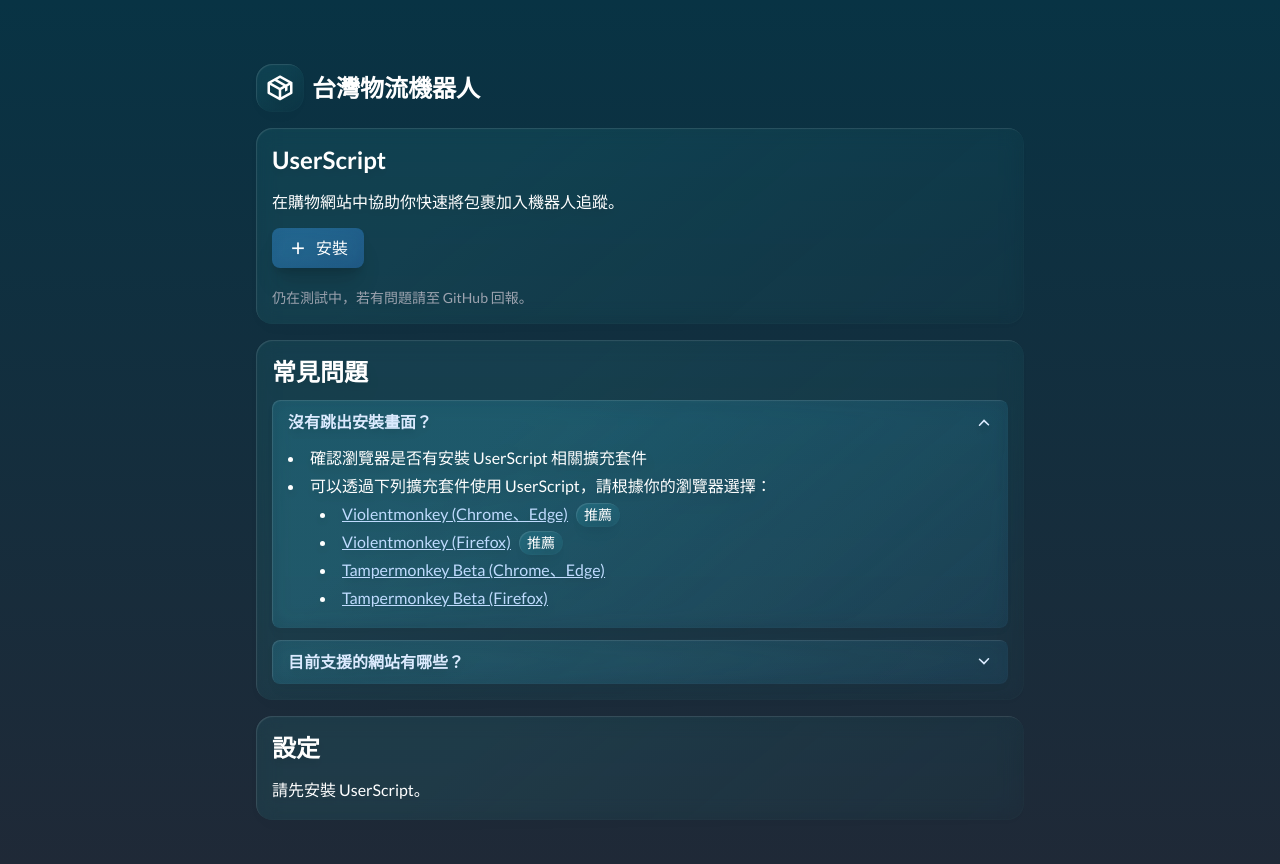
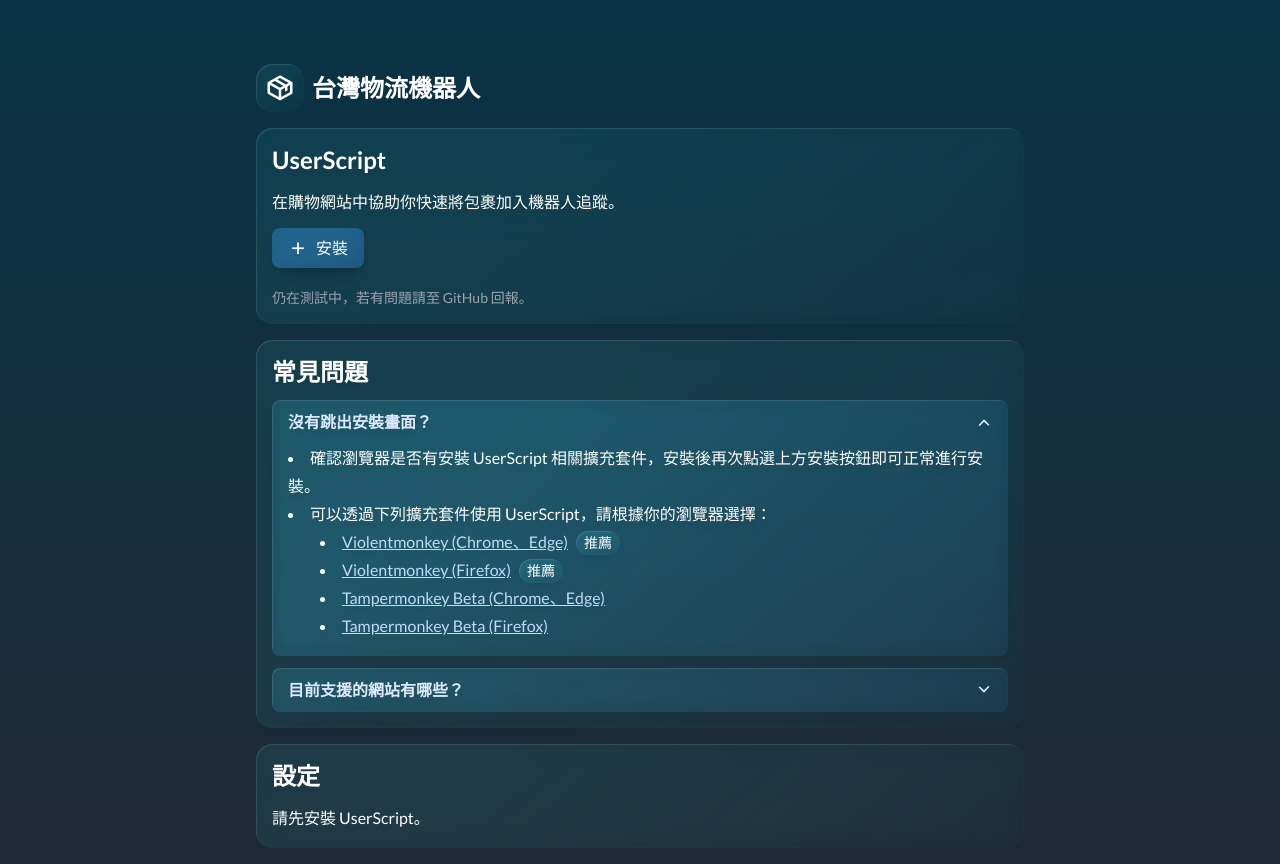
Before and after one commit to tasi788/TaiwanDeliveryPlugins, a React (Vite) app in the folder frontend/: page / in a window 1280 px wide. Both pictures are taken after a click on the heading "沒有跳出安裝畫面？". Built offline with nearby package versions, Linux system fonts and the light colour scheme.

Commit message:
updated content

```diff
--- a/frontend/src/App.jsx
+++ b/frontend/src/App.jsx
@@ -42,7 +42,10 @@ function App() {
         <Title>常見問題</Title>
         <Details title="沒有跳出安裝畫面？">
           <ul className="list-disc list-inside">
-            <li>確認瀏覽器是否有安裝 UserScript 相關擴充套件</li>
+            <li>
+              確認瀏覽器是否有安裝 UserScript
+              相關擴充套件，安裝後再次點選上方安裝按鈕即可正常進行安裝。
+            </li>
             <li>
               可以透過下列擴充套件使用 UserScript，請根據你的瀏覽器選擇：
               <ul className="list-disc list-inside pl-8">
```
